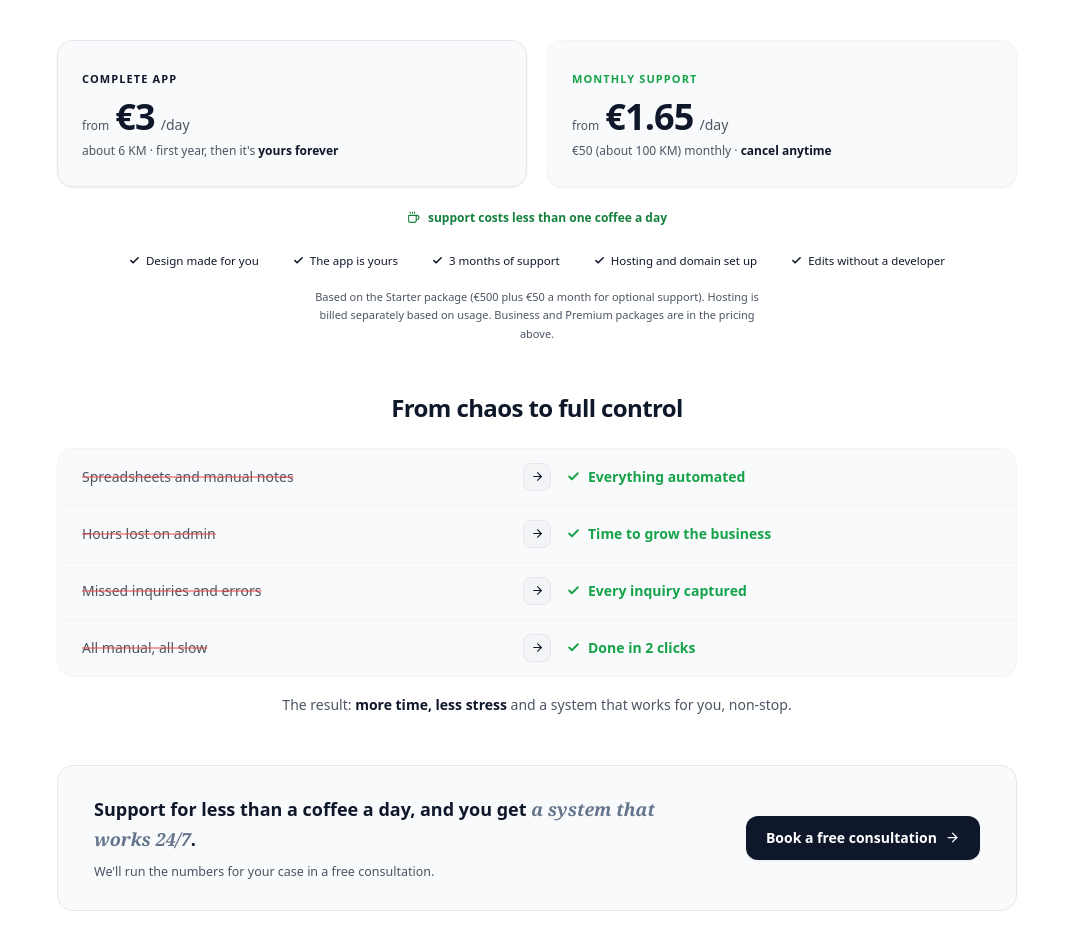
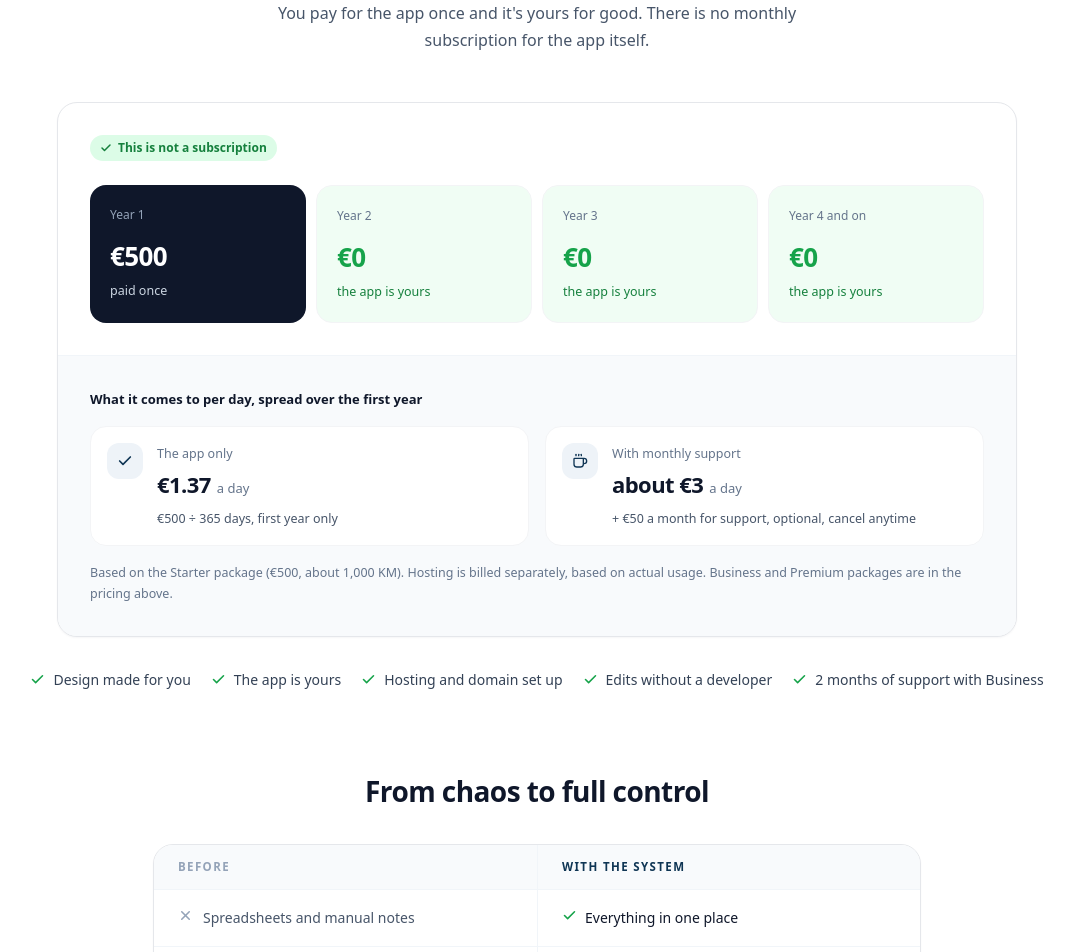
Before and after one commit to Bakeee99/mehiccdev, a Next.js app: page / in a window 1280 px wide. Shown: the part 9180-10132 px from the top of the page, without its empty margins (103-1177 px from the left). Built offline with nearby package versions, Linux system fonts and the light colour scheme.

Commit message:
feat: jasnija racunica isplativosti i pune boje

```diff
--- a/components/sections/Value.tsx
+++ b/components/sections/Value.tsx
@@ -1,60 +1,71 @@
 /**
  * components/sections/Value.tsx
  * ─────────────────────────────────────────────────────────────────────────────
- * "Zašto se isplati" — kompaktna value sekcija ispod cjenovnika (v2).
+ * "Zašto se isplati" (v3).
  *
- * v2 promjene:
- *   • Znatno kraća na mobitelu: dvije cjenovne kartice stoje JEDNA UZ DRUGU
- *     i na telefonu, check-stavke su spojene u jedan red čipova, a
- *     PRIJE → SA NAMA tabela je sabijena u 4 jednolinijska reda.
- *   • Brojke usklađene s paketima web aplikacija iz Pricing sekcije:
- *       Starter €900 + €49/mj  →  prva godina = €1.488  →  od €4,10/dan
- *       samo podrška €50/mj →  od €1,70/dan (manje od jedne kafe)
- *     Uz napomenu da je računica za Starter, a Business/Premium su iznad.
+ * PROBLEM S PRETHODNOM VERZIJOM
+ *   "Kompletna aplikacija 6 KM/dan" zvučalo je kao dnevna pretplata, a uz to
+ *   je miješalo dvije stvari: 6 KM je aplikacija PLUS mjesečna podrška.
+ *   Sama aplikacija je 1.000 KM jednom, što na prvu godinu daje ~2,74 KM/dan.
  *
- * Self-contained (BS/EN u fajlu), useReveal pattern, dark/light tema.
+ * NOVA LOGIKA, odozgo prema dolje
+ *   1. vremenska linija po godinama: prva godina je tamna pločica "1.000 KM,
+ *      jednom", sve poslije su "0 KM, vaša je". Na prvi pogled se vidi da se
+ *      plaća jednom i da je onda vlasništvo.
+ *   2. računica po danu, jasno označena kao računica, a ne cijena:
+ *        samo aplikacija       1.000 KM ÷ 365 ≈ 2,74 KM dnevno, prva godina
+ *        s podrškom (opciono)  (1.000 + 12 × 100) ÷ 365 ≈ 6 KM dnevno
+ *   3. šta je uključeno, kao red kvačica
+ *   4. "od haosa do kontrole": prije naspram sa sistemom
+ *   5. tamni baner s pozivom na konsultacije
+ *
+ * Boje: #0F172A (tamna pločica, baner), #0F3554 (naglasak), #16A34A
+ * (kvačice, "0 KM"). Sve pune, bez prozirnosti.
  */
 
 "use client";
 
-import { motion } from "framer-motion";
-import { Check, ArrowRight, Coffee } from "lucide-react";
-import { staggerContainer, staggerContainerSlow, fadeUp, scaleIn } from "@/lib/animations";
-import { useReveal } from "@/lib/useReveal";
+import { Check, ArrowRight, X, Coffee } from "lucide-react";
 import { useLanguage } from "@/components/ui/LanguageProvider";
 
-/* ── Types & bilingual content ─────────────────────────────────────────────── */
-type Card = { label: string; lt: string; big: string; per: string; capPre: string; capStrong: string };
-type Pair = { b: string; a: string };
 type Content = {
-  eyebrow: string;
-  h: [string, string, string];
-  sub: string;
-  cards: [Card, Card];
-  coffee: string;
-  chips: string[];
-  note: string;
-  trHead: string;
-  pairs: Pair[];
+  eyebrow: string; h1: string; hAccent: string; sub: string;
+  notSub: string;
+  year: string; yearOnePrice: string; yearOneNote: string;
+  later: string; laterNote: string; forever: string;
+  calcTitle: string;
+  calcApp: { label: string; value: string; per: string; how: string };
+  calcSupport: { label: string; value: string; per: string; how: string };
+  calcNote: string;
+  included: string[];
+  trHead: string; before: string; after: string;
+  pairs: { b: string; a: string }[];
   summary: [string, string, string];
   banner: [string, string, string];
-  bannerSub: string;
-  btn: string;
+  bannerSub: string; btn: string;
 };
 
 const T: { bs: Content; en: Content } = {
   bs: {
-    eyebrow: "ZAŠTO SE ISPLATI",
-    h: ["Zvuči kao velika investicija? ", "Nije", "."],
-    sub: "Starter aplikacija razvučena na prvu godinu ispadne oko tri eura dnevno, a mjesečno održavanje manje od jedne kafe. I radi za vas non-stop.",
-    cards: [
-      { label: "KOMPLETNA APLIKACIJA", lt: "od", big: "6 KM", per: "/dan", capPre: "oko €3 · prva godina, zatim je ", capStrong: "zauvijek vaša" },
-      { label: "MJESEČNA PODRŠKA", lt: "od", big: "3,30 KM", per: "/dan", capPre: "100 KM (oko €50) mjesečno · ", capStrong: "otkažite bilo kad" },
-    ],
-    coffee: "održavanje košta manje od jedne kafe dnevno",
-    chips: ["Dizajn po mjeri", "Aplikacija je vaša", "3 mjeseca podrške", "Hosting i domena podešeni", "Izmjene bez developera"],
-    note: "Računica za Starter paket (1.000 KM, oko €500, plus 100 KM mjesečno za podršku, koja je opciona). Hosting se plaća zasebno po potrošnji. Business i Premium paketi su u cjenovniku iznad.",
+    eyebrow: "Zašto se isplati",
+    h1: "Zvuči kao velika investicija?",
+    hAccent: "Nije.",
+    sub: "Aplikaciju plaćate jednom i ona je zauvijek vaša. Nema mjesečne pretplate na samu aplikaciju.",
+    notSub: "Ovo nije pretplata",
+    year: "Godina",
+    yearOnePrice: "1.000 KM",
+    yearOneNote: "plaćate jednom",
+    later: "0 KM",
+    laterNote: "aplikacija je vaša",
+    forever: "i dalje",
+    calcTitle: "Koliko je to po danu, raspoređeno na prvu godinu",
+    calcApp:     { label: "Samo aplikacija", value: "2,74 KM", per: "dnevno", how: "1.000 KM ÷ 365 dana, samo prve godine" },
+    calcSupport: { label: "S mjesečnom podrškom", value: "oko 6 KM", per: "dnevno", how: "+ 100 KM mjesečno za podršku, opciono, otkažite bilo kad" },
+    calcNote: "Računica je za Starter paket (1.000 KM, oko €500). Hosting se plaća zasebno, po stvarnoj potrošnji. Business i Premium paketi su u cjenovniku iznad.",
+    included: ["Dizajn po mjeri", "Aplikacija je vaša", "Hosting i domena podešeni", "Izmjene bez developera", "2 mjeseca podrške uz Business"],
     trHead: "Od haosa do potpune kontrole",
+    before: "Prije",
+    after: "Sa sistemom",
     pairs: [
       { b: "Excel tabele i ručne bilješke", a: "Sve na jednom mjestu" },
       { b: "Sati izgubljeni na administraciju", a: "Vrijeme za rast biznisa" },
@@ -62,181 +73,163 @@ const T: { bs: Content; en: Content } = {
       { b: "Sve ručno, sve sporo", a: "Gotovo u 2 klika" },
     ],
     summary: ["Rezultat: ", "više vremena, manje stresa", " i sistem koji radi za vas, non-stop."],
-    banner: ["Održavanje manje od kafe dnevno, a dobijate ", "sistem koji radi 24/7", "."],
+    banner: ["Platite jednom, a dobijate ", "sistem koji radi 24/7", "."],
     bannerSub: "Računicu za vaš slučaj napravimo na besplatnim konsultacijama.",
     btn: "Zakaži besplatne konsultacije",
   },
   en: {
-    eyebrow: "WHY IT PAYS OFF",
-    h: ["Sounds like a big investment? ", "It isn't", "."],
-    sub: "Spread over the first year, a Starter app comes to about three euros a day, and monthly support costs less than a coffee. And it works for you non-stop.",
-    cards: [
-      { label: "COMPLETE APP", lt: "from", big: "€3", per: "/day", capPre: "about 6 KM · first year, then it's ", capStrong: "yours forever" },
-      { label: "MONTHLY SUPPORT", lt: "from", big: "€1.65", per: "/day", capPre: "€50 (about 100 KM) monthly · ", capStrong: "cancel anytime" },
-    ],
-    coffee: "support costs less than one coffee a day",
-    chips: ["Design made for you", "The app is yours", "3 months of support", "Hosting and domain set up", "Edits without a developer"],
-    note: "Based on the Starter package (€500 plus €50 a month for optional support). Hosting is billed separately based on usage. Business and Premium packages are in the pricing above.",
+    eyebrow: "Why it pays off",
+    h1: "Sounds like a big investment?",
+    hAccent: "It isn't.",
+    sub: "You pay for the app once and it's yours for good. There is no monthly subscription for the app itself.",
+    notSub: "This is not a subscription",
+    year: "Year",
+    yearOnePrice: "€500",
+    yearOneNote: "paid once",
+    later: "€0",
+    laterNote: "the app is yours",
+    forever: "and on",
+    calcTitle: "What it comes to per day, spread over the first year",
+    calcApp:     { label: "The app only", value: "€1.37", per: "a day", how: "€500 ÷ 365 days, first year only" },
+    calcSupport: { label: "With monthly support", value: "about €3", per: "a day", how: "+ €50 a month for support, optional, cancel anytime" },
+    calcNote: "Based on the Starter package (€500, about 1,000 KM). Hosting is billed separately, based on actual usage. Business and Premium packages are in the pricing above.",
+    included: ["Design made for you", "The app is yours", "Hosting and domain set up", "Edits without a developer", "2 months of support with Business"],
     trHead: "From chaos to full control",
+    before: "Before",
+    after: "With the system",
     pairs: [
-      { b: "Spreadsheets and manual notes", a: "Everything automated" },
+      { b: "Spreadsheets and manual notes", a: "Everything in one place" },
       { b: "Hours lost on admin", a: "Time to grow the business" },
       { b: "Missed inquiries and errors", a: "Every inquiry captured" },
       { b: "All manual, all slow", a: "Done in 2 clicks" },
     ],
     summary: ["The result: ", "more time, less stress", " and a system that works for you, non-stop."],
-    banner: ["Support for less than a coffee a day, and you get ", "a system that works 24/7", "."],
+    banner: ["Pay once, and you get ", "a system that works 24/7", "."],
     bannerSub: "We'll run the numbers for your case in a free consultation.",
     btn: "Book a free consultation",
   },
 };
 
+const SOFT = "0 1px 2px rgba(15,23,42,0.04)";
+
 export function Value() {
   const { lang } = useLanguage();
   const d = T[(lang as "bs" | "en")] ?? T.bs;
 
-  // One reveal per motion block — fires exactly once, survives language/theme switches
-  const revealHead   = useReveal();
-  const revealCards  = useReveal();
-  const revealTrans  = useReveal();
-  const revealBanner = useReveal();
+  return (
+    <section id="vrijednost" className="relative bg-white scroll-mt-24">
+      <div className="mx-auto max-w-5xl px-6 lg:px-8">
 
-  return (
-    <section id="vrijednost" className="py-20 lg:py-28 relative overflow-hidden">
-      <div className="absolute -right-48 top-1/4 w-96 h-96 rounded-full bg-[radial-gradient(closest-side,rgba(37,99,235,0.10),transparent_72%)] pointer-events-none" aria-hidden />
+        {/* ── zaglavlje ── */}
+        <div className="mx-auto max-w-2xl text-center">
+          <p className="text-[13px] font-semibold uppercase tracking-[0.14em] text-[#64748B]">{d.eyebrow}</p>
+          <h2 className="mt-4 text-[32px] leading-[1.12] sm:text-[44px] font-semibold tracking-[-0.03em] text-[#0F172A]">
+            {d.h1} <span className="text-[#0F3554]">{d.hAccent}</span>
+          </h2>
+          <p className="mx-auto mt-5 max-w-xl text-[16px] leading-relaxed text-[#475569]">{d.sub}</p>
+        </div>
 
-      <div className="max-w-5xl mx-auto px-6 lg:px-8">
+        {/* ══ 1 + 2. godine i računica, jedna kartica ══ */}
+        <div className="mt-12 overflow-hidden rounded-[20px] border border-[#E5E7EB] bg-white" style={{ boxShadow: SOFT }}>
 
-        {/* ── Header ─────────────────────────────────────────────────────── */}
-        <motion.div variants={staggerContainer} {...revealHead} className="text-center mb-10">
-          <motion.div variants={fadeUp} className="mb-5">
-            <span className="inline-flex items-center gap-2 px-4 py-1.5 rounded-full
-                             border border-brand-600/30 dark:border-brand-500/30
-                             bg-brand-600/8 dark:bg-brand-500/10
-                             text-brand-700 dark:text-brand-300
-                             text-xs font-semibold tracking-wider uppercase">
-              <span className="w-1.5 h-1.5 rounded-full bg-brand-500" aria-hidden />
-              {d.eyebrow}
+          {/* vremenska linija po godinama */}
+          <div className="p-6 sm:p-8">
+            <div className="flex items-center gap-2">
+              <span className="inline-flex items-center gap-1.5 rounded-full bg-[#DCFCE7] px-2.5 py-1 text-[12px] font-semibold text-[#15803D]">
+                <Check size={12} strokeWidth={3} /> {d.notSub}
               </span>
-          </motion.div>
-          <motion.h2 variants={fadeUp} className="text-3xl sm:text-4xl lg:text-[42px] font-extrabold tracking-tight leading-tight">
-            {d.h[0]}
-            <span className="text-gradient font-serif italic font-semibold tracking-normal">{d.h[1]}</span>
-            {d.h[2]}
-          </motion.h2>
-          <motion.p variants={fadeUp} className="text-[var(--text-muted)] max-w-xl mx-auto mt-4 text-[15px] leading-relaxed">
-            {d.sub}
-          </motion.p>
-        </motion.div>
+            </div>
 
-        {/* ── Cijena po danu: dvije kartice jedna uz drugu i na mobitelu ── */}
-        <motion.div variants={staggerContainerSlow} {...revealCards}>
-          <div className="grid grid-cols-2 gap-3 sm:gap-5">
-            {d.cards.map((c, i) => (
-              <motion.div
-                key={c.label}
-                variants={scaleIn}
-                className={`relative rounded-2xl p-4 sm:p-6 overflow-hidden border
-                            transition-[border-color,box-shadow] duration-300
-                            ${i === 0
-                              ? "bg-[var(--surface)] border-brand-600/30 hover:border-brand-600/50 hover:shadow-xl hover:shadow-brand-600/10"
-                              : "bg-[var(--surface)] border-[var(--border)] hover:border-green-500/40 hover:shadow-xl hover:shadow-green-500/10"}`}
-              >
-                <span className={`text-[10px] sm:text-[11px] font-bold tracking-widest ${i === 0 ? "text-brand-600 dark:text-brand-400" : "text-green-600 dark:text-green-400"}`}>
-                  {c.label}
+            <ol className="mt-6 grid grid-cols-2 sm:grid-cols-4 gap-2.5">
+              {/* prva godina: jedina koja košta */}
+              <li className="rounded-2xl bg-[#0F172A] p-4 sm:p-5 text-white">
+                <p className="text-[12px] font-medium text-[#94A3B8]">{d.year} 1</p>
+                <p className="whitespace-nowrap mt-2 text-[22px] sm:text-[26px] font-semibold tracking-tight tabular-nums">{d.yearOnePrice}</p>
+                <p className="mt-0.5 text-[12.5px] text-[#CBD5E1]">{d.yearOneNote}</p>
+              </li>
+              {/* sve poslije: 0 */}
+              {[2, 3, 4].map((y, i) => (
+                <li key={y} className="rounded-2xl border border-[#BBF7D0] bg-[#F0FDF4] p-4 sm:p-5">
+                  <p className="text-[12px] font-medium text-[#64748B]">
+                    {d.year} {y}{i === 2 && <> {d.forever}</>}
+                  </p>
+                  <p className="mt-2 whitespace-nowrap text-[22px] sm:text-[26px] font-semibold tracking-tight text-[#16A34A] tabular-nums">{d.later}</p>
+                  <p className="mt-0.5 text-[12.5px] text-[#15803D]">{d.laterNote}</p>
+                </li>
+              ))}
+            </ol>
+          </div>
+
+          {/* računica po danu */}
+          <div className="border-t border-[#F1F5F9] bg-[#F8FAFC] p-6 sm:p-8">
+            <p className="text-[13px] font-semibold text-[#0F172A]">{d.calcTitle}</p>
+            <div className="mt-4 grid gap-4 sm:grid-cols-2">
+              {[d.calcApp, d.calcSupport].map((c, i) => (
+                <div key={c.label} className="flex gap-3.5 rounded-2xl border border-[#E5E7EB] bg-white p-4">
+                  <span className={`grid h-9 w-9 shrink-0 place-items-center rounded-xl bg-[#EEF3F8] text-[#0F3554]`}>
+                    {i === 0 ? <Check size={16} strokeWidth={2.5} /> : <Coffee size={16} />}
                   </span>
-                <div className="flex items-baseline gap-1.5 mt-2 mb-1 flex-wrap">
-                  <span className="text-xs text-[var(--text-muted)]">{c.lt}</span>
-                  <b className="text-[26px] sm:text-4xl font-extrabold tracking-tight text-[var(--text)] leading-none">{c.big}</b>
-                  <span className="text-xs sm:text-sm text-[var(--text-muted)]">{c.per}</span>
+                  <div className="min-w-0">
+                    <p className="text-[12.5px] font-medium text-[#64748B]">{c.label}</p>
+                    <p className="mt-0.5 flex items-baseline gap-1.5">
+                      <span className="text-[22px] font-semibold tracking-tight text-[#0F172A] tabular-nums">{c.value}</span>
+                      <span className="text-[13px] text-[#64748B]">{c.per}</span>
+                    </p>
+                    <p className="mt-1 text-[12.5px] leading-snug text-[#475569]">{c.how}</p>
                   </div>
-                <p className="text-[11px] sm:text-xs text-[var(--text-muted)] leading-snug">
-                  {c.capPre}<b className="text-[var(--text)] font-semibold">{c.capStrong}</b>
-                </p>
-              </motion.div>
+                </div>
               ))}
             </div>
+            <p className="mt-4 text-[12.5px] leading-relaxed text-[#64748B]">{d.calcNote}</p>
+          </div>
+        </div>
 
-          {/* kafa poređenje + čipovi + napomena */}
-          <motion.div variants={fadeUp} className="mt-4 flex flex-col items-center gap-3">
-            <span className="inline-flex items-center gap-2 px-3.5 py-1.5 rounded-full text-xs font-semibold
-                             text-green-700 dark:text-green-400 bg-green-500/10 border border-green-500/30">
-              <Coffee size={13} /> {d.coffee}
-            </span>
-            <div className="flex flex-wrap justify-center gap-2">
-              {d.chips.map((ch) => (
-                <span key={ch} className="inline-flex items-center gap-1.5 px-3 py-1.5 rounded-full text-[11.5px] font-medium
-                                          text-[var(--text)] bg-[var(--surface)] border border-[var(--border)]">
-                  <Check size={11} strokeWidth={3.5} className="text-brand-600 dark:text-brand-400" /> {ch}
-                </span>
+        {/* ══ 3. šta je uključeno ══ */}
+        <ul className="mt-8 lg:-mx-8 flex flex-wrap justify-center gap-x-5 gap-y-2.5">
+          {d.included.map((c) => (
+            <li key={c} className="flex items-center gap-2 text-[14px] text-[#334155]">
+              <Check size={15} strokeWidth={2.5} className="text-[#16A34A]" /> {c}
+            </li>
+          ))}
+        </ul>
+
+        {/* ══ 4. od haosa do kontrole ══ */}
+        <div className="mt-20">
+          <h3 className="text-center text-[24px] sm:text-[28px] font-semibold tracking-[-0.02em] text-[#0F172A]">{d.trHead}</h3>
+          <div className="mx-auto mt-8 max-w-3xl overflow-hidden rounded-[20px] border border-[#E5E7EB] bg-white" style={{ boxShadow: SOFT }}>
+            <div className="grid grid-cols-2 border-b border-[#F1F5F9] bg-[#F8FAFC] text-[11.5px] font-semibold uppercase tracking-[0.12em]">
+              <p className="px-5 sm:px-6 py-3 text-[#94A3B8]">{d.before}</p>
+              <p className="px-5 sm:px-6 py-3 text-[#0F3554] border-l border-[#F1F5F9]">{d.after}</p>
+            </div>
+            {d.pairs.map((p, i) => (
+              <div key={p.b} className={`grid grid-cols-2 ${i > 0 ? "border-t border-[#F1F5F9]" : ""}`}>
+                <p className="flex items-start gap-2.5 px-5 sm:px-6 py-4 text-[14px] text-[#475569]">
+                  <X size={15} strokeWidth={2.5} className="mt-0.5 shrink-0 text-[#94A3B8]" />{p.b}
+                </p>
+                <p className="flex items-start gap-2 border-l border-[#F1F5F9] px-5 sm:px-6 py-4 text-[14px] font-medium text-[#0F172A]">
+                  <Check size={15} strokeWidth={2.5} className="mt-0.5 shrink-0 text-[#16A34A]" /> {p.a}
+                </p>
+              </div>
             ))}
           </div>
-            <p className="text-[11px] text-[var(--text-muted)] text-center max-w-md">{d.note}</p>
-          </motion.div>
-        </motion.div>
-
-        {/* ── Transformacija: 4 kompaktna reda ───────────────────────────── */}
-        <motion.div variants={staggerContainerSlow} {...revealTrans} className="mt-12">
-          <motion.h3 variants={fadeUp} className="text-center text-xl sm:text-2xl font-extrabold tracking-tight mb-6">
-            {d.trHead}
-          </motion.h3>
-
-          <div className="rounded-2xl border border-[var(--border)] bg-[var(--surface)] divide-y divide-[var(--border)] overflow-hidden">
-            {d.pairs.map((p) => (
-              <motion.div
-                key={p.a}
-                variants={fadeUp}
-                className="flex items-center gap-3 sm:gap-4 px-4 sm:px-6 py-3.5"
-              >
-                <span className="flex-1 text-[12.5px] sm:text-sm text-[var(--text-muted)] line-through decoration-red-500/50 decoration-[1.5px] leading-snug">
-                  {p.b}
-                </span>
-                <span className="flex-shrink-0 w-7 h-7 rounded-lg flex items-center justify-center
-                                 bg-brand-600/10 border border-brand-600/25 text-brand-600 dark:text-brand-400">
-                  <ArrowRight size={13} />
-                </span>
-                <span className="flex-1 inline-flex items-center gap-2 text-[12.5px] sm:text-sm font-semibold text-green-600 dark:text-green-400 leading-snug">
-                  <Check size={13} strokeWidth={3.5} className="flex-shrink-0" /> {p.a}
-                </span>
-              </motion.div>
-            ))}
+          <p className="mt-5 text-center text-[14px] text-[#475569]">
+            {d.summary[0]}<span className="font-semibold text-[#0F172A]">{d.summary[1]}</span>{d.summary[2]}
+          </p>
         </div>
 
-          <motion.p variants={fadeUp} className="text-center text-[12.5px] sm:text-sm text-[var(--text-muted)] mt-4">
-            {d.summary[0]}<b className="text-[var(--text)] font-semibold">{d.summary[1]}</b>{d.summary[2]}
-          </motion.p>
-        </motion.div>
-
-        {/* ── CTA traka ──────────────────────────────────────────────────── */}
-        <motion.div variants={staggerContainer} {...revealBanner} className="mt-12">
-          <motion.div
-            variants={scaleIn}
-            className="relative rounded-2xl overflow-hidden border border-brand-600/30
-                       bg-[var(--surface)] px-6 py-6 sm:px-9 sm:py-7
-                       flex flex-col sm:flex-row sm:items-center gap-4 sm:gap-8"
-          >
-            <div className="absolute -top-16 -right-16 w-64 h-64 rounded-full bg-[radial-gradient(closest-side,rgba(37,99,235,0.22),transparent_72%)] pointer-events-none" aria-hidden />
-            <div className="relative flex-1">
-              <p className="text-base sm:text-lg font-bold leading-snug">
-                {d.banner[0]}
-                <span className="text-gradient font-serif italic font-semibold">{d.banner[1]}</span>
-                {d.banner[2]}
+        {/* ══ 5. tamni baner ══ */}
+        <div className="mt-14 flex flex-col sm:flex-row sm:items-center gap-6 rounded-[20px] bg-[#0F172A] p-7 sm:p-9">
+          <div className="flex-1">
+            <p className="text-[20px] sm:text-[22px] font-semibold leading-snug tracking-tight text-white">
+              {d.banner[0]}<span className="text-[#93C5FD]">{d.banner[1]}</span>{d.banner[2]}
             </p>
-              <p className="text-[12.5px] text-[var(--text-muted)] mt-1.5">{d.bannerSub}</p>
+            <p className="mt-2 text-[14px] text-[#94A3B8]">{d.bannerSub}</p>
           </div>
-            <a
-              href="#kontakt"
-              className="relative flex-shrink-0 inline-flex items-center justify-center gap-2 px-5 py-3 rounded-xl
-                         bg-brand-600 hover:bg-brand-700 text-white text-sm font-bold
-                         shadow-lg shadow-brand-600/30
-                         transition-[background-color,transform,box-shadow] duration-300
-                         hover:-translate-y-0.5 hover:shadow-xl hover:shadow-brand-600/40"
-            >
+          <a href="#kontakt"
+             className="inline-flex shrink-0 items-center justify-center gap-2 rounded-xl bg-white px-5 py-3 text-[14px] font-semibold text-[#0F172A] transition-colors hover:bg-[#F1F5F9]">
             {d.btn} <ArrowRight size={15} />
           </a>
-          </motion.div>
-        </motion.div>
-
+        </div>
       </div>
     </section>
   );
```
Also changed, not shown: PROCITAJ-ME.txt, pregled-isplativost-desktop.png (added), pregled-isplativost-mobitel.png (added). Lines whose indentation alone changed are shown as unchanged.
